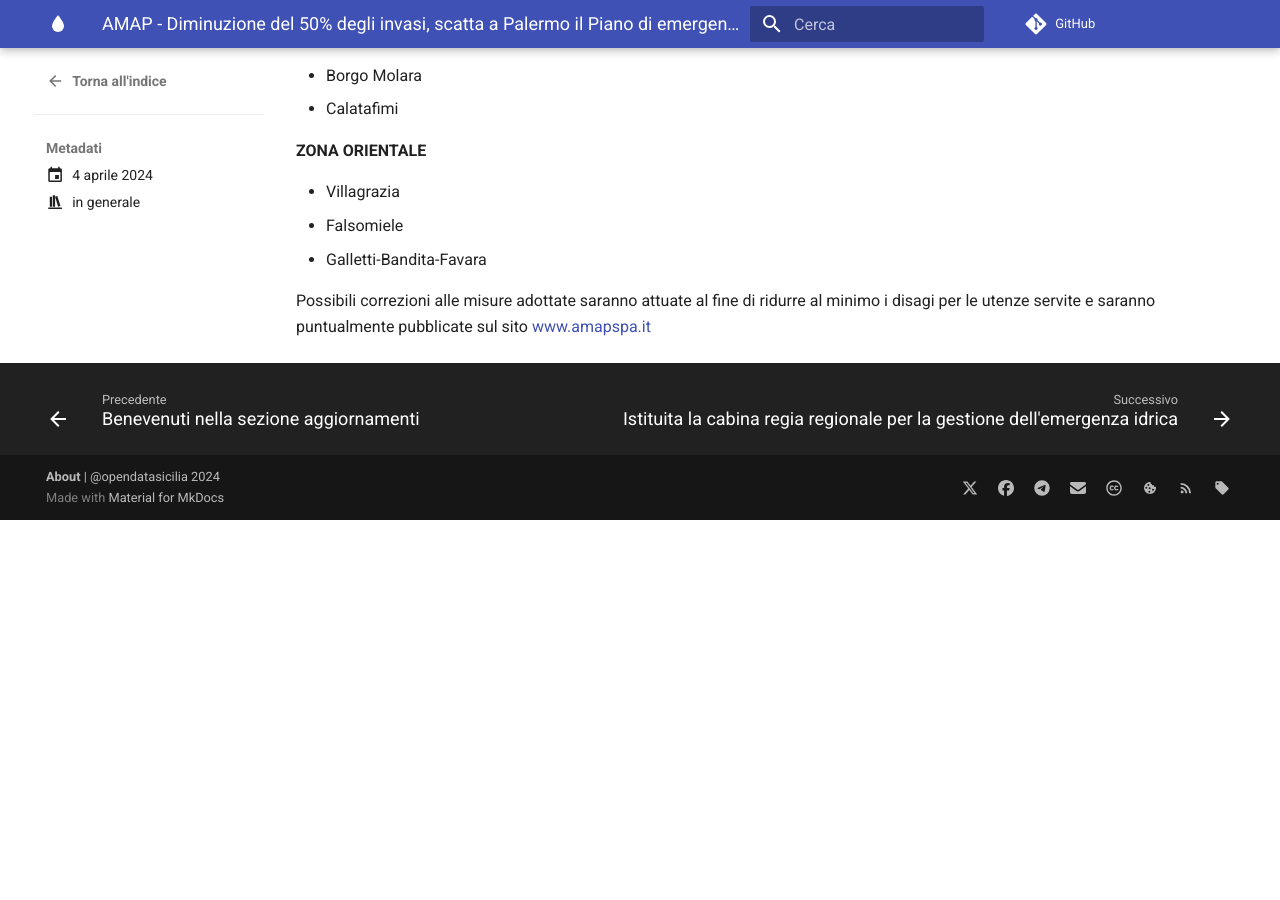
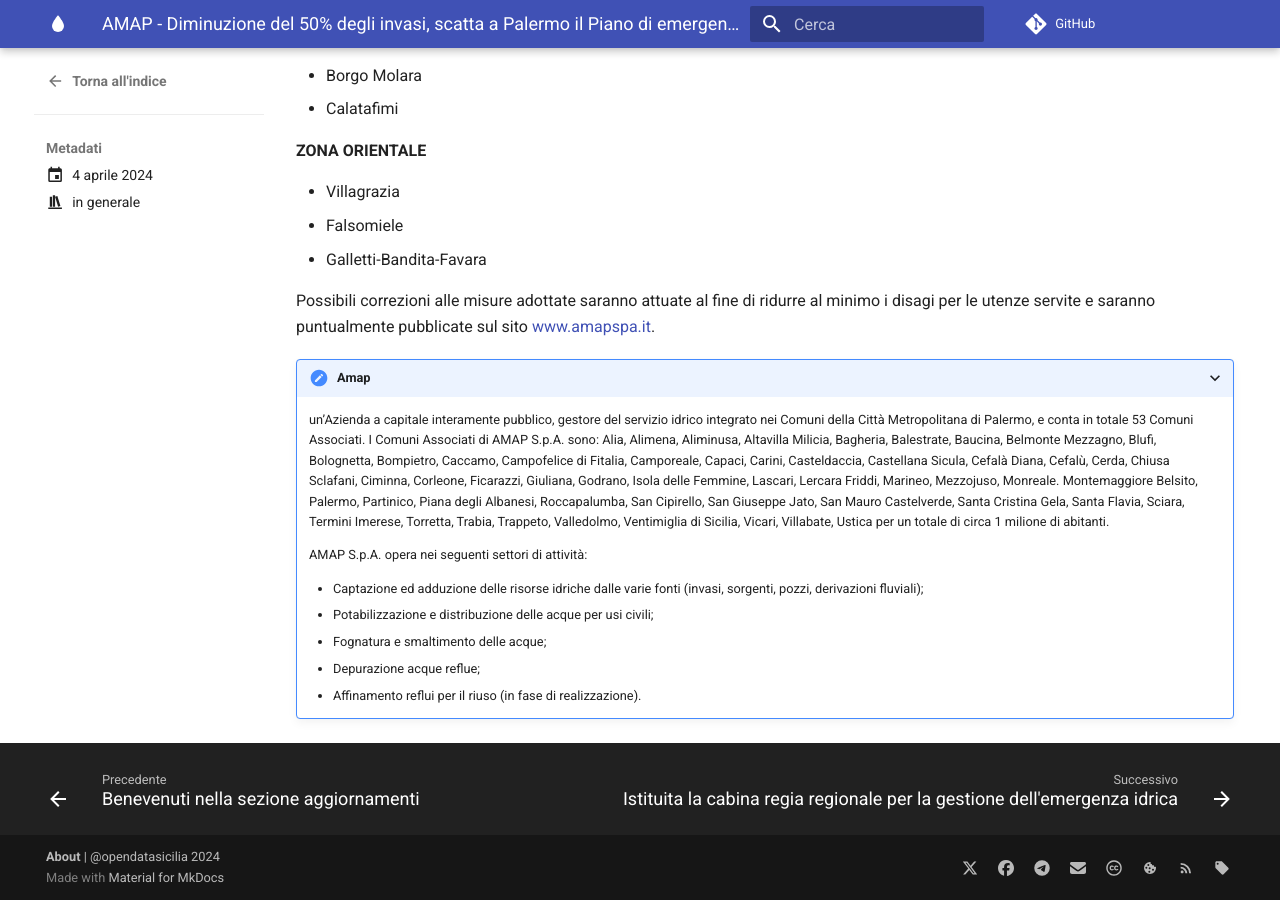
Before and after one commit to opendatasicilia/emergenza-idrica-sicilia, an MkDocs documentation site: the page built from docs/aggiornamenti/articoli/annuncio/riduzione-pressione-palermo.md, in a window 1280 px wide and 900 px high, scrolled down 1170 px. Built offline with MkDocs 1.6.1 and Material for MkDocs 9.7.7, drawn with Linux system fonts in a browser that asks for light colours; comment, search, counter and statistics services are not loaded; before the commit the page ends 1690 px from its top, so only the background shows below that.

Commit message:
Update riduzione-pressione-palermo.md

```diff
--- a/docs/aggiornamenti/articoli/annuncio/riduzione-pressione-palermo.md
+++ b/docs/aggiornamenti/articoli/annuncio/riduzione-pressione-palermo.md
@@ -53,4 +53,17 @@
 - Falsomiele
 - Galletti-Bandita-Favara
 
-Possibili correzioni alle misure adottate saranno attuate al fine di ridurre al minimo i disagi per le utenze servite e saranno puntualmente pubblicate sul sito [www.amapspa.it](www.amapspa.it)
+Possibili correzioni alle misure adottate saranno attuate al fine di ridurre al minimo i disagi per le utenze servite e saranno puntualmente pubblicate sul sito [www.amapspa.it](www.amapspa.it).
+
+
+???+ AMAP è
+
+    un’Azienda a capitale interamente pubblico, gestore del servizio idrico integrato nei Comuni della Città Metropolitana di Palermo, e conta in totale 53 Comuni Associati. I Comuni Associati di AMAP S.p.A. sono: Alia, Alimena, Aliminusa, Altavilla Milicia, Bagheria, Balestrate, Baucina, Belmonte Mezzagno, Blufi, Bolognetta, Bompietro, Caccamo, Campofelice di Fitalia, Camporeale, Capaci, Carini, Casteldaccia, Castellana Sicula, Cefalà Diana, Cefalù, Cerda, Chiusa Sclafani, Ciminna, Corleone, Ficarazzi, Giuliana, Godrano, Isola delle Femmine, Lascari, Lercara Friddi, Marineo, Mezzojuso, Monreale. Montemaggiore Belsito, Palermo, Partinico, Piana degli Albanesi, Roccapalumba, San Cipirello, San Giuseppe Jato, San Mauro Castelverde, Santa Cristina Gela, Santa Flavia, Sciara, Termini Imerese, Torretta, Trabia, Trappeto, Valledolmo, Ventimiglia di Sicilia, Vicari, Villabate, Ustica per un totale di circa 1 milione di abitanti.
+
+    AMAP S.p.A. opera nei seguenti settori di attività:
+
+    - Captazione ed adduzione delle risorse idriche dalle varie fonti (invasi, sorgenti, pozzi, derivazioni fluviali);
+    - Potabilizzazione e distribuzione delle acque per usi civili;
+    - Fognatura e smaltimento delle acque;
+    - Depurazione acque reflue;
+    - Affinamento reflui per il riuso (in fase di realizzazione).
```
